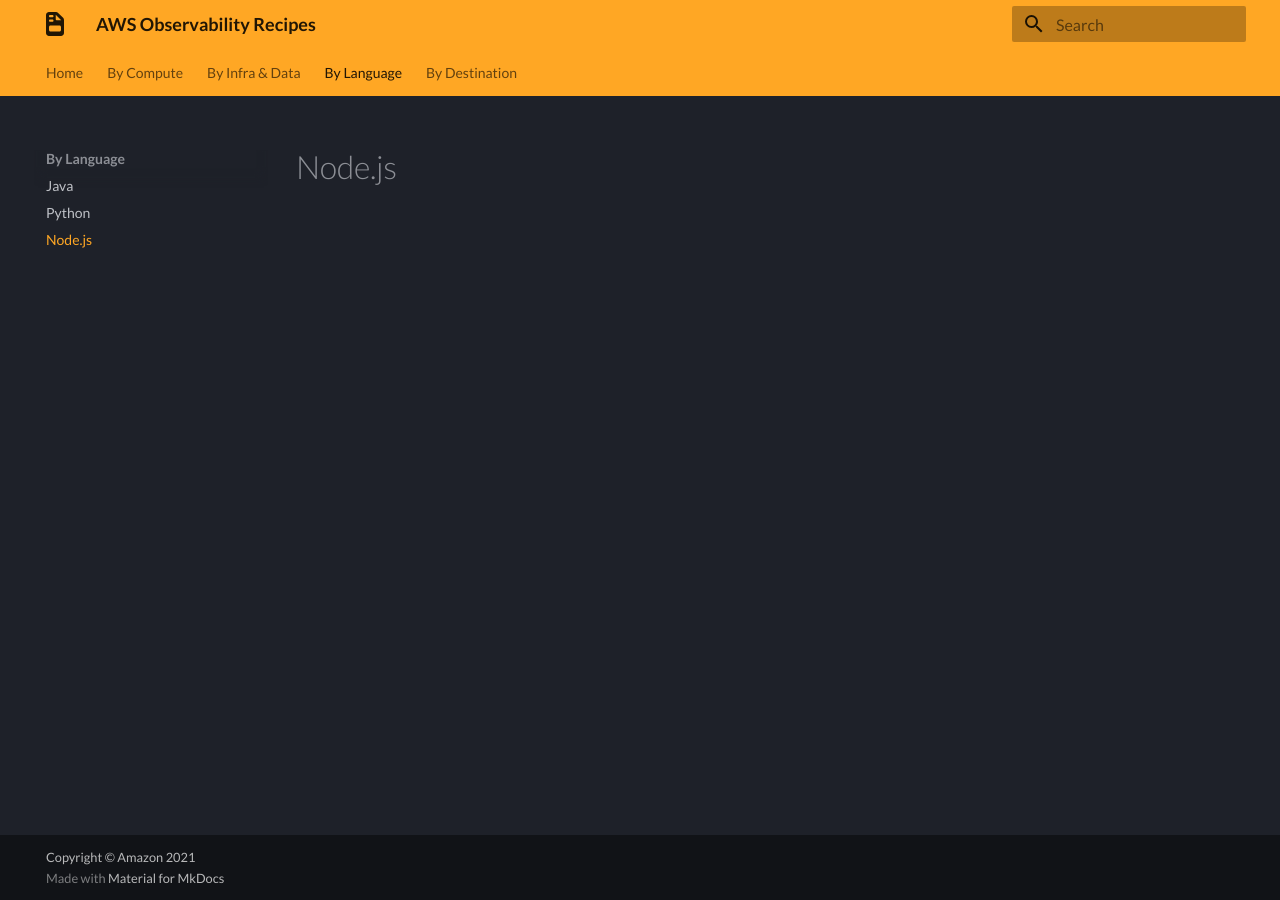
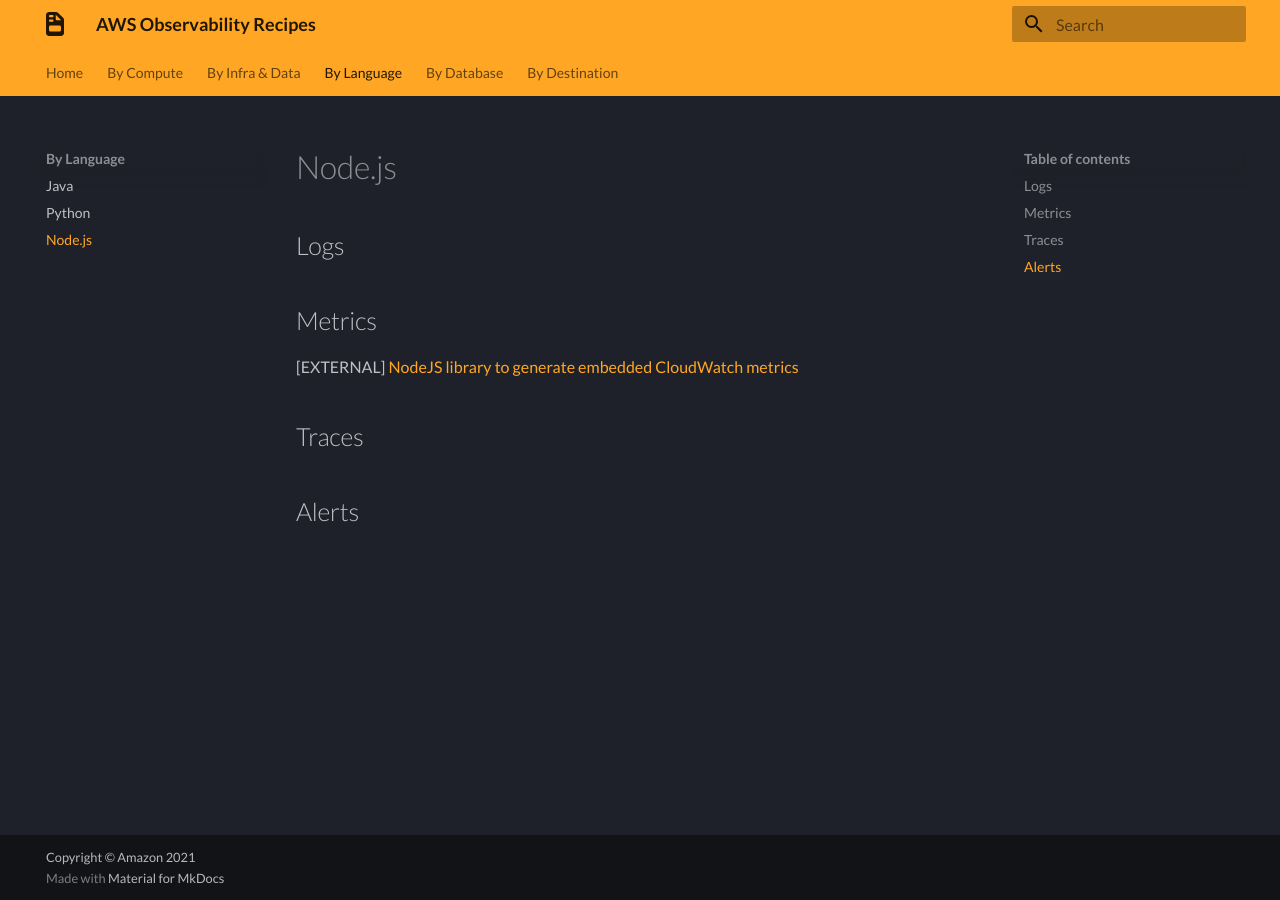
Before and after one commit to open-o11y/aws-o11y-good-practices, an MkDocs documentation site: the page built from docs/nodejs.md, in a window 1280 px wide. Built offline with MkDocs 1.6.1 and Material for MkDocs 9.7.7, drawn with Linux system fonts in a browser that asks for light colours; some web fonts are replaced.

```diff
--- a/docs/nodejs.md
+++ b/docs/nodejs.md
@@ -1 +1,10 @@
 # Node.js
+
+## Logs
+
+## Metrics
+[EXTERNAL] [NodeJS library to generate embedded CloudWatch metrics](https://observability.workshop.aws/en/emf.html)
+
+## Traces
+
+## Alerts
--- a/mkdocs.yml
+++ b/mkdocs.yml
@@ -17,6 +17,9 @@ nav:
   - Java: java.md
   - Python: python.md
   - Node.js: nodejs.md
+- 'By Database':
+  - RDS: rds.md
+  - DynamoDB: dynamodb.md
 - 'By Destination':
   - CloudWatch: cw.md
   - AMP: amp.md
```
Also changed, not shown: docs/amg.md (+1 -0 lines), docs/amp.md (+1 -0 lines), docs/data.md (added, +8 -0 lines), docs/dynamodb.md (added, +13 -0 lines), docs/index.md (+3 -0 lines), docs/infra.md (added, +10 -0 lines), docs/rds.md (renamed from docs/db.md).
